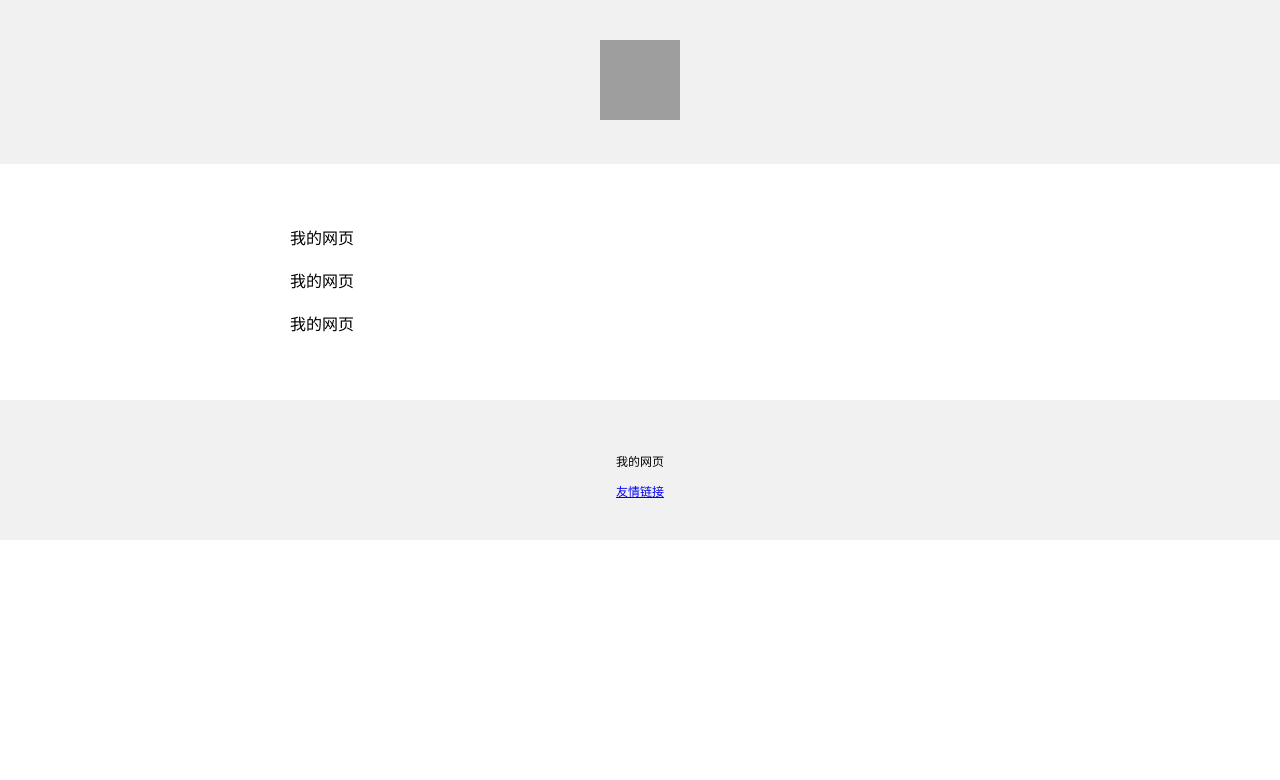
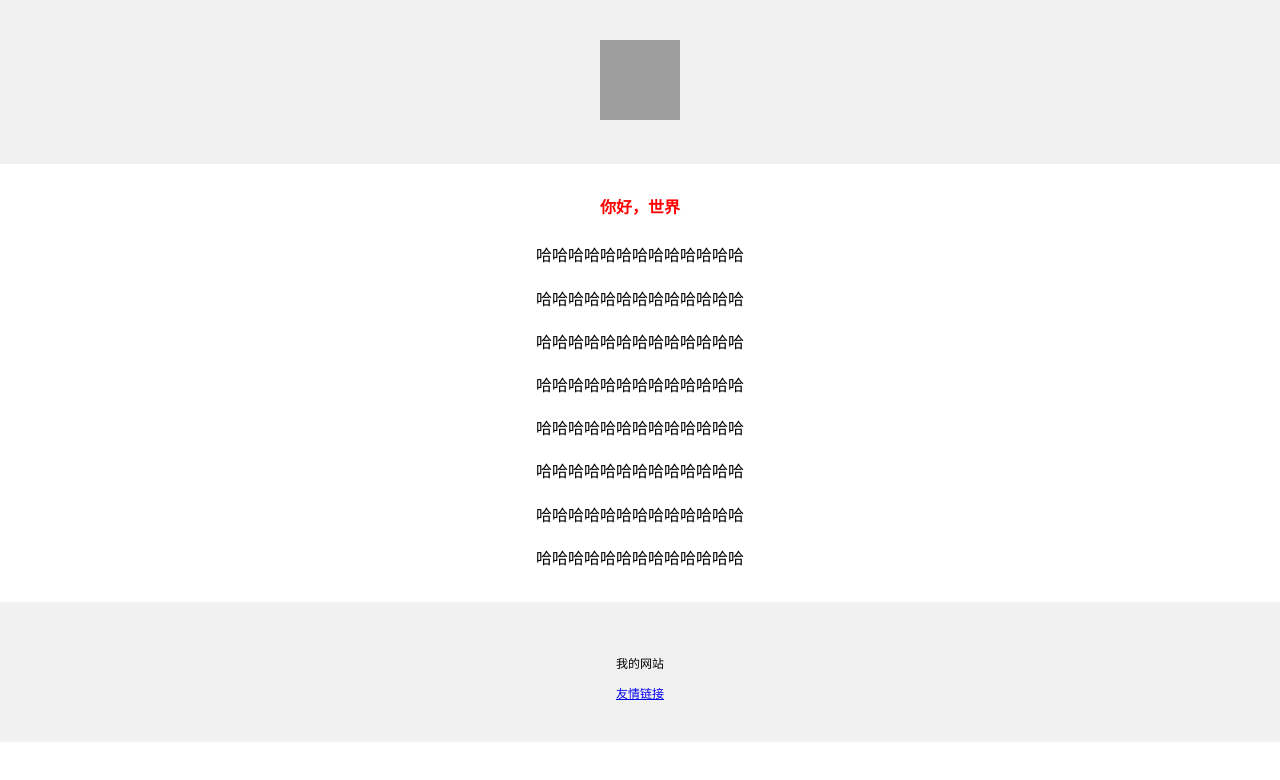
Before and after one commit to fgqcq/-, a plain HTML site: page index.html in a window 1280 px wide. Drawn offline with Linux system fonts and the light colour scheme; grey boxes are pictures that could not be loaded.

Commit message:
Add files via upload

```diff
--- a/index.html
+++ b/index.html
@@ -1,9 +1,8 @@
 <!DOCTYPE html>
 <html lang="zh-CN">
   <head>
-    <meta charset="UTF-8">
-    <meta http-equiv="X-UA-Compatible" content="IE=edge">
-    <meta name="viewport" content="width=device-width, initial-scale=1.0">
+    <meta charset="utf-8">
+    <meta name="viewport" content="width=device-width, initial-scale=1" />
     <title>我的第一个网页</title>
     <style>
       body {
@@ -17,18 +16,39 @@
       text-align: center;
       padding: 40px;
       ">
-        <img src="https://ts1.cn.mm.bing.net/th/id/R-C.f7e38afc30d1c5a49ba83c0411245629?rik=HGeZhtQZpDScMw&riu=http%3a%2f%2fi4.3conline.com%2fimages%2fpiclib%2f201112%2f23%2fbatch%2f1%2f122176%2f1324602951001ropdhcjccx.jpg&ehk=TF4gQczZuoFiIIaCKNRX4jVIMQPkV79SsvEuvefF2ik%3d&risl=&pid=ImgRaw&r=0" alt="我的第一个网页" width="80px" height="80px">
+      <img src="https://img.zcool.cn/community/010d7a6095429e11013e3b7d8bda40.jpg@1280w_1l_2o_100sh.jpg" alt="我的第一个网页" width="80px" height="80px">
     </div>
     <div style="
       max-width: 700px;
       margin: 30px auto;
       line-height: 1.7;
-     padding: 15px
-
     ">
-        <p>我的网页</p>
-        <p>我的网页</p>
-        <p>我的网页</p>
+    <h4 style="
+      color: #FF0000;
+      text-align: center;
+      ">你好，世界</h4>
+    <p style="
+      text-align: center;
+      "
+    >哈哈哈哈哈哈哈哈哈哈哈哈哈</p>
+    <p style="
+    text-align: center;
+    ">哈哈哈哈哈哈哈哈哈哈哈哈哈</p>
+    <p style="
+    text-align: center;
+    ">哈哈哈哈哈哈哈哈哈哈哈哈哈</p>
+    <p style="
+    text-align: center; ">哈哈哈哈哈哈哈哈哈哈哈哈哈</p>
+    <p style="
+    text-align: center; ">哈哈哈哈哈哈哈哈哈哈哈哈哈</p>
+    <p style="
+    text-align: center; ">哈哈哈哈哈哈哈哈哈哈哈哈哈</p>
+    <p style="
+    text-align: center; ">
+    哈哈哈哈哈哈哈哈哈哈哈哈哈</p>
+    <p style="
+    text-align: center; ">
+    哈哈哈哈哈哈哈哈哈哈哈哈哈</p>
     </div>
     <div style="
     background-color: #f1f1f1;
@@ -36,8 +56,8 @@
     padding: 40px;
     font-size: 12px;
     ">
-      <p>我的网页</p>
-      <a href="https://kangwenchang.com/">友情链接</a>
+      <p>我的网站</p>
+      <a href="www.baidu.com">友情链接</a>
       </div>
   </body>
 </html>
```
Lines whose indentation alone changed are shown as unchanged.
